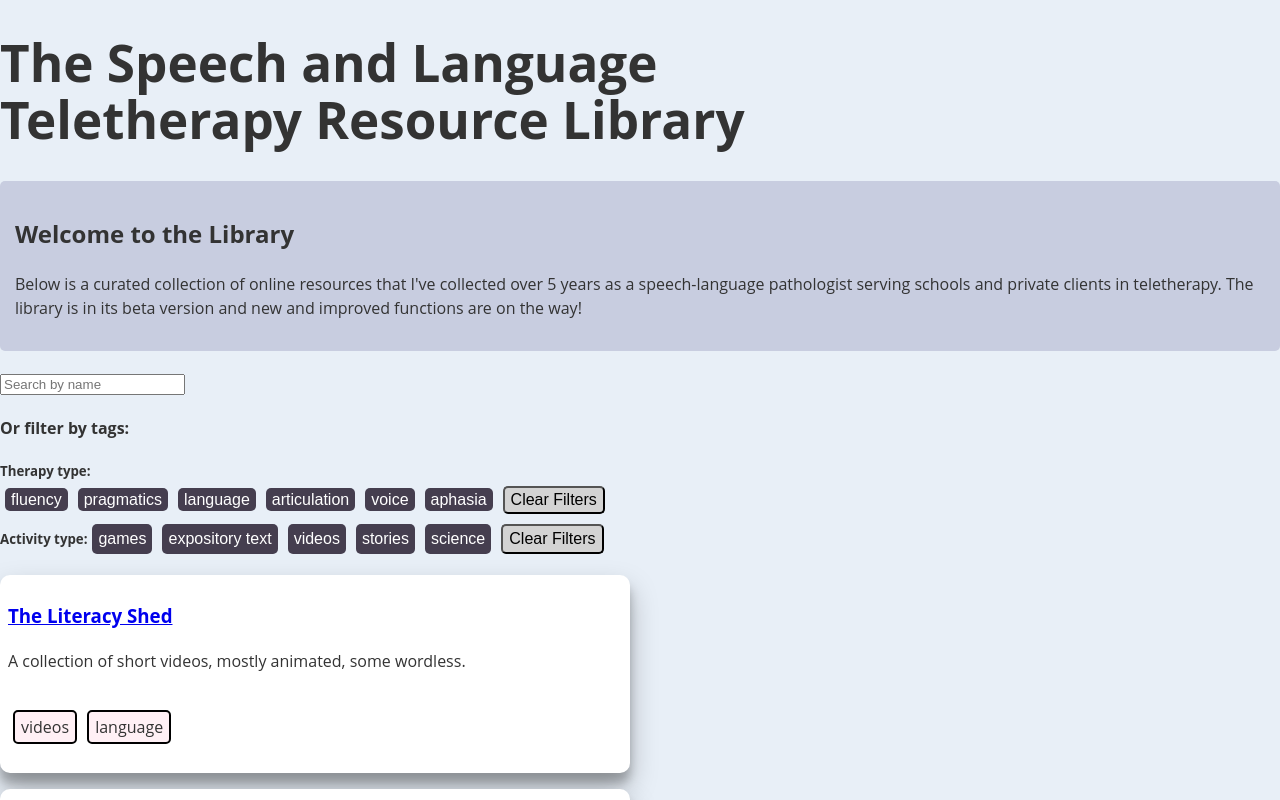
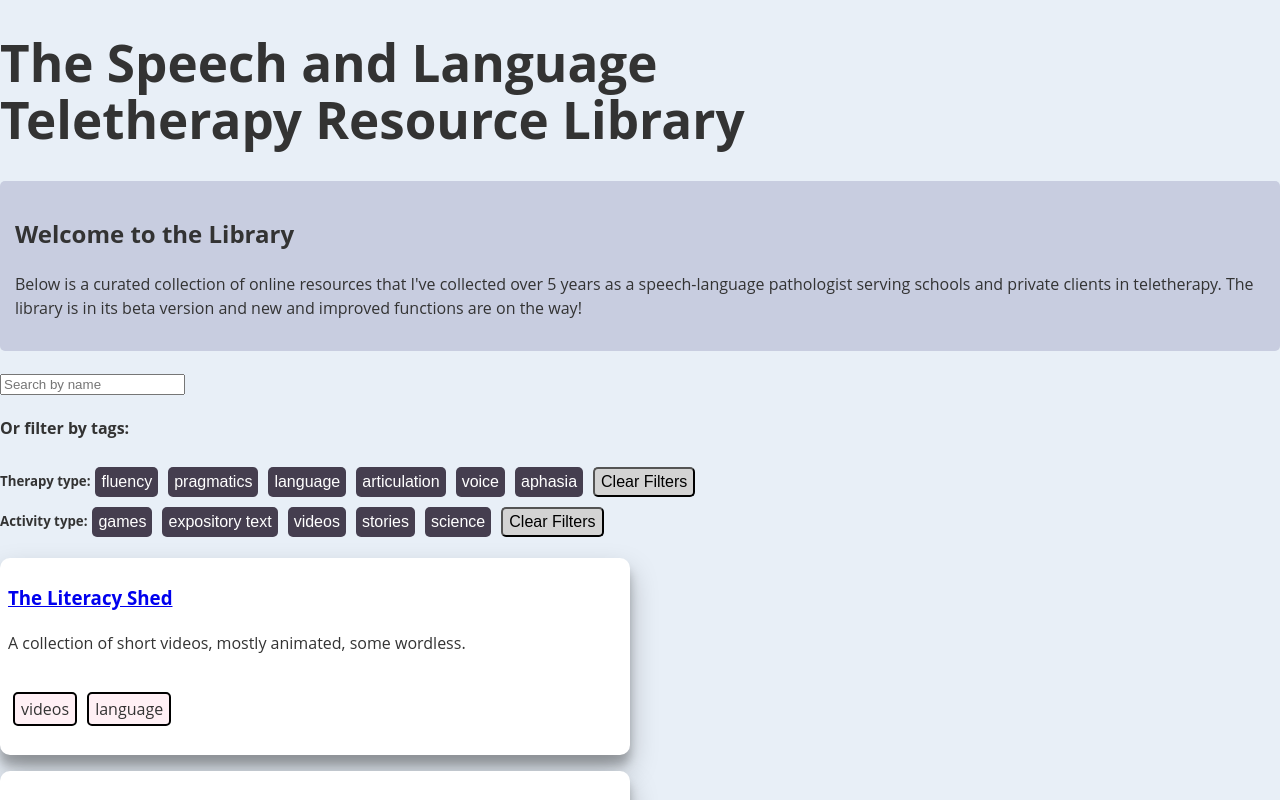
Before and after one commit to Amy-Pr/therapy-resource-library-react-vite, a React (Vite) app: page / in a window 1280 px wide. Shown: the top 800 px of the page. Built offline with nearby package versions, Linux system fonts and the light colour scheme.

Commit message:
fix class name typo in filter div

```diff
--- a/src/Filters.jsx
+++ b/src/Filters.jsx
@@ -50,7 +50,7 @@ function Filters({data}) {
                     <div className="">
                         <h4>Or filter by tags:</h4>
 
-                        <div className="filterdiv">
+                        <div className="filter-div">
                         <h5>Therapy type:</h5>
                         {therapyFilters.map((selector) => (
                             <label key={selector} className={updateCheckedStyles(selector)}>
```
